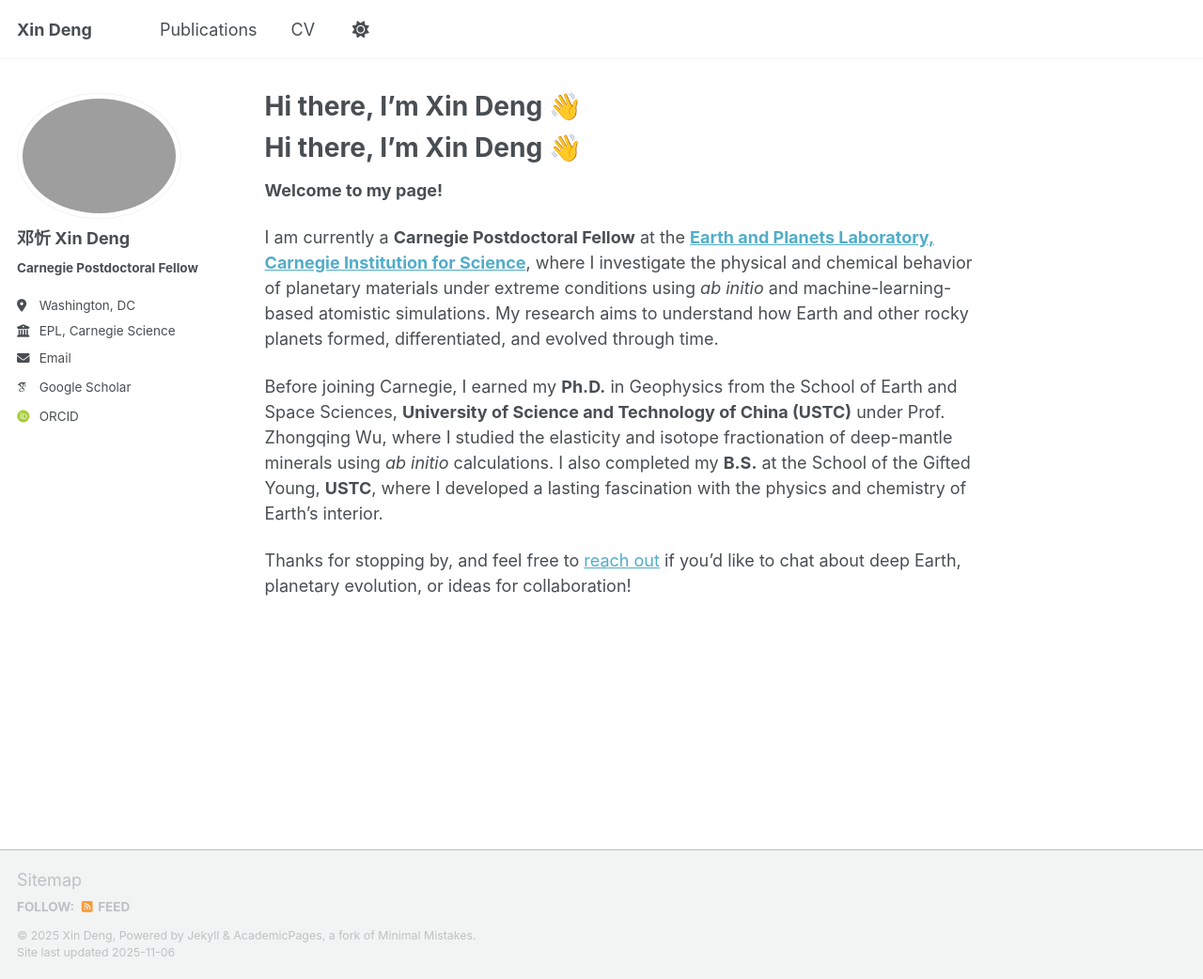
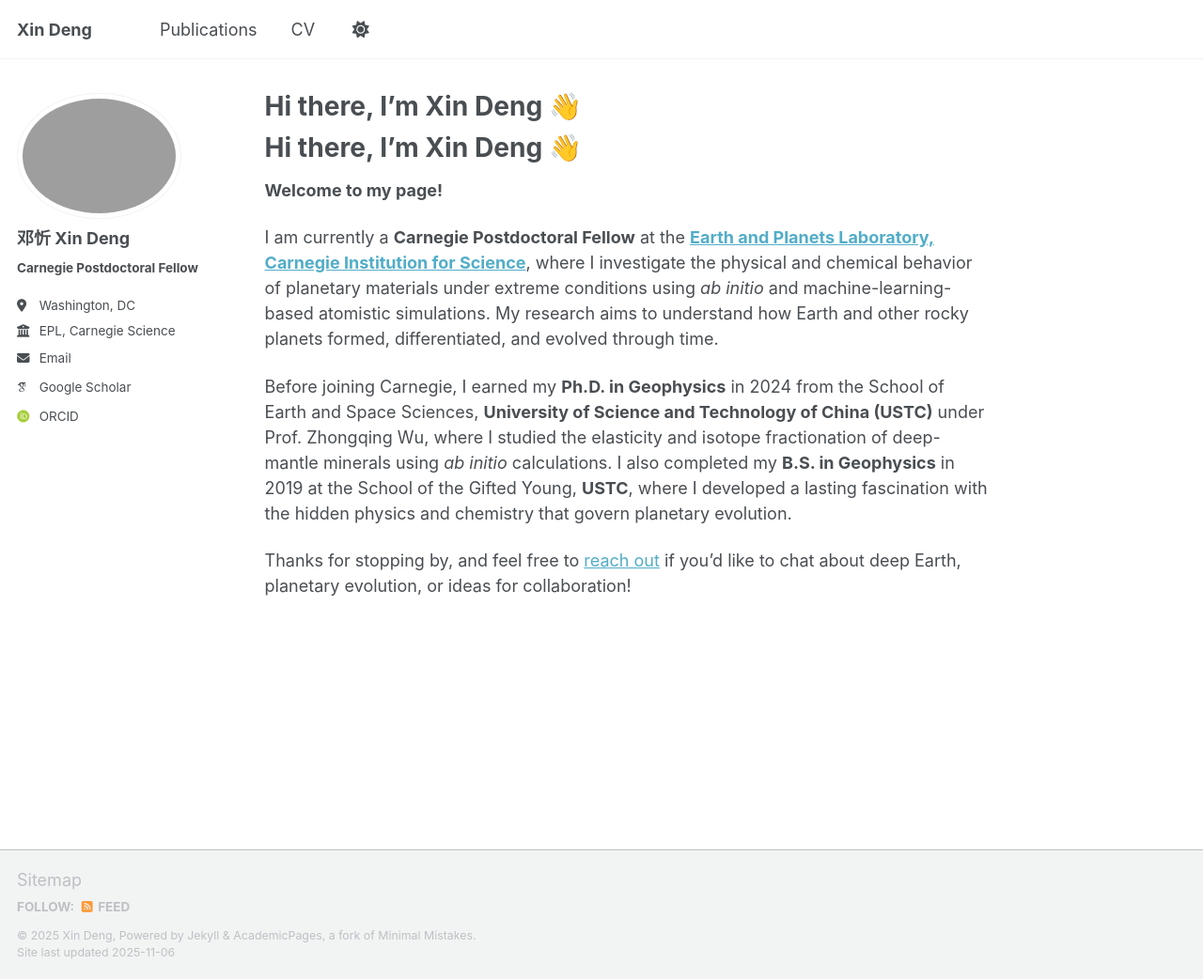
Before and after one commit to x1nd3ng/x1nd3ng.github.io, a Jekyll site: the page built from _pages/about.md, in a window 1280 px wide and 1042 px high. Shown: the whole window at 94% size. Built offline with Jekyll 4.4.1, drawn with Linux system fonts in a browser that asks for light colours; some web fonts are replaced; a script that is not in the unit is left out; our own code applies the rules of GitHub Pages for plain Markdown files.

Commit message:
Update about.md

```diff
--- a/_pages/about.md
+++ b/_pages/about.md
@@ -15,6 +15,6 @@ redirect_from:
 
 I am currently a **Carnegie Postdoctoral Fellow** at the [**Earth and Planets Laboratory, Carnegie Institution for Science**](https://carnegiescience.edu/epl), where I investigate the physical and chemical behavior of planetary materials under extreme conditions using *ab initio* and machine-learning-based atomistic simulations. My research aims to understand how Earth and other rocky planets formed, differentiated, and evolved through time.
 
-Before joining Carnegie, I earned my **Ph.D.** in Geophysics from the School of Earth and Space Sciences, **University of Science and Technology of China (USTC)** under Prof. Zhongqing Wu, where I studied the elasticity and isotope fractionation of deep-mantle minerals using *ab initio* calculations. I also completed my **B.S.** at the School of the Gifted Young, **USTC**, where I developed a lasting fascination with the physics and chemistry of Earth’s interior.
+Before joining Carnegie, I earned my **Ph.D. in Geophysics** in 2024 from the School of Earth and Space Sciences, **University of Science and Technology of China (USTC)** under Prof. Zhongqing Wu, where I studied the elasticity and isotope fractionation of deep-mantle minerals using *ab initio* calculations. I also completed my **B.S. in Geophysics** in 2019 at the School of the Gifted Young, **USTC**, where I developed a lasting fascination with the hidden physics and chemistry that govern planetary evolution.
 
 Thanks for stopping by, and feel free to [reach out](mailto:xdeng@carnegiescience.edu) if you’d like to chat about deep Earth, planetary evolution, or ideas for collaboration!
```
